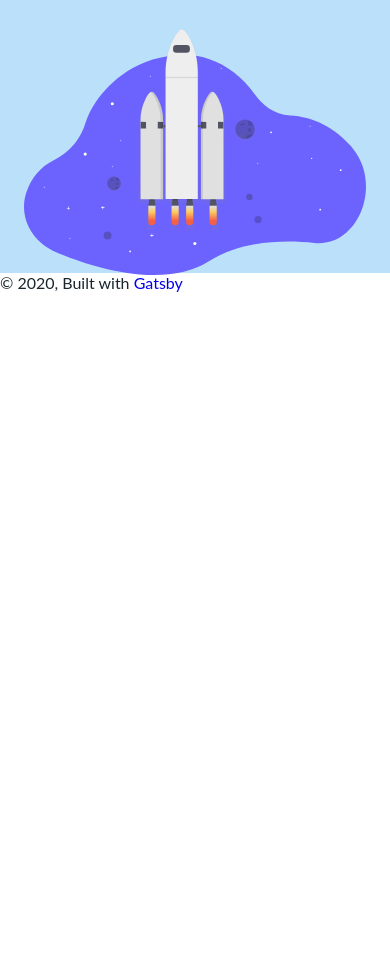
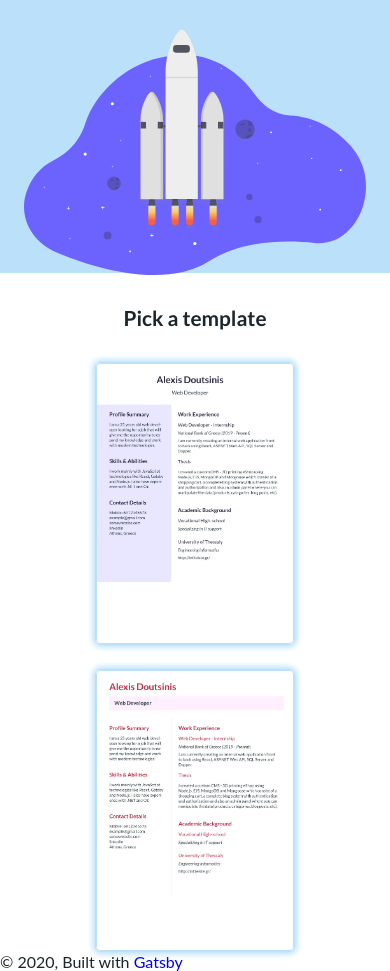
Before and after one commit to AlexDoutsinis/fast-resume, a Gatsby site: page / in a window 390 px wide. Shown: the part 571-1542 px from the top of the page. Before the commit the page ends 863 px from the top, so only its background shows below. Built offline with nearby package versions, Linux system fonts and the light colour scheme; Gatsby itself is replaced by a stand-in of ours; a web font is replaced by a local one.

Commit message:
mobile screen: finish 'templates' section

```diff
--- a/src/components/features/featuresContent.tsx
+++ b/src/components/features/featuresContent.tsx
@@ -5,7 +5,7 @@ const FeaturesContent = () => {
     <>
       <h2>Get a well-crafted resume in no time!</h2>
       <p>Just pick a template and start crafting...</p>
-      <span>No sign-up required!</span>
+      <p>No sign-up required!</p>
     </>
   )
 }
--- /dev/null
+++ b/src/components/templates/template.tsx
@@ -0,0 +1,28 @@
+import React from "react"
+import Img from "gatsby-image"
+
+import { TemplateStyled } from "../../styled/templatesStyles"
+
+type Props = {
+  node: {
+    name: string
+    childImageSharp: {
+      fluid: any
+    }
+  }
+}
+
+const Template = ({ node }: Props) => {
+  return (
+    <TemplateStyled>
+      <div>
+        <Img
+          fluid={node.childImageSharp.fluid}
+          alt={`Resume template '${node.name}'`}
+        />
+      </div>
+    </TemplateStyled>
+  )
+}
+
+export default Template
--- /dev/null
+++ b/src/components/templates/templates.tsx
@@ -0,0 +1,22 @@
+import React from "react"
+
+import { TemplateWrapperStyled } from "../../styled/templatesStyles"
+import { useTemplates } from "../../hooks/use-templates"
+import Template from "./template"
+
+const Templates: React.FC<{}> = ({ children }) => {
+  const { edges } = useTemplates()
+
+  return (
+    <TemplateWrapperStyled>
+      <h3>{children}</h3>
+      <div>
+        {edges.map(({ node }) => (
+          <Template key={node.name} node={node} />
+        ))}
+      </div>
+    </TemplateWrapperStyled>
+  )
+}
+
+export default Templates
--- /dev/null
+++ b/src/hooks/use-templates.ts
@@ -0,0 +1,43 @@
+import { useStaticQuery, graphql } from "gatsby"
+
+type TemplatesQuery = {
+  allFile: Templates
+}
+
+type Templates = {
+  edges: Node[]
+}
+
+type Node = {
+  node: {
+    name: string
+    childImageSharp: {
+      fluid: any
+    }
+  }
+}
+
+function useTemplates(): Templates {
+  const { allFile }: TemplatesQuery = useStaticQuery(
+    graphql`
+      query GetTemplates {
+        allFile(filter: { relativeDirectory: { eq: "templates" } }) {
+          edges {
+            node {
+              name
+              childImageSharp {
+                fluid(maxWidth: 200, quality: 65) {
+                  ...GatsbyImageSharpFluid_withWebp
+                }
+              }
+            }
+          }
+        }
+      }
+    `
+  )
+
+  return { edges: allFile.edges }
+}
+
+export { useTemplates }
--- a/src/pages/index.tsx
+++ b/src/pages/index.tsx
@@ -6,6 +6,7 @@ import Hero from "../components/hero/hero"
 import HeroContent from "../components/hero/heroContent"
 import Features from "../components/features/features"
 import FeaturesContent from "../components/features/featuresContent"
+import Templates from "../components/templates/templates"
 
 const IndexPage = () => (
   <Layout>
@@ -21,6 +22,9 @@ const IndexPage = () => (
     <Features>
       <FeaturesContent />
     </Features>
+    <Templates>
+      <>Pick a template</>
+    </Templates>
   </Layout>
 )
 
--- a/src/styled/featuresStyles.ts
+++ b/src/styled/featuresStyles.ts
@@ -21,11 +21,6 @@ export const FeaturesContentStyled = styled.div`
   p {
     margin-top: 1.5rem;
   }
-
-  span {
-    display: inline-block;
-    margin-top: 1.5rem;
-  }
 `
 
 export const FeaturesIllustrationStyled = styled.div`
--- /dev/null
+++ b/src/styled/templatesStyles.ts
@@ -0,0 +1,27 @@
+import styled from "styled-components"
+
+export const TemplateWrapperStyled = styled.section`
+  h3 {
+    text-align: center;
+    margin: 2rem 0;
+    font-size: 1.3rem;
+    font-weight: 700;
+  }
+`
+
+export const TemplateStyled = styled.div`
+  display: grid;
+  grid-template-columns: 200px;
+  justify-content: center;
+  grid-row-gap: 500px;
+  margin-top: 1.5rem;
+
+  /* border: solid 1px green; */
+
+  div {
+    border: solid 0.5px var(--light-blue-color);
+    cursor: pointer;
+    box-shadow: 0px 0px 7px 1px var(--light-blue-color);
+    border-radius: 5px;
+  }
+`
```
Also changed, not shown: src/images/templates/resume-1.jpg (added), src/images/templates/resume-2.jpg (added).
